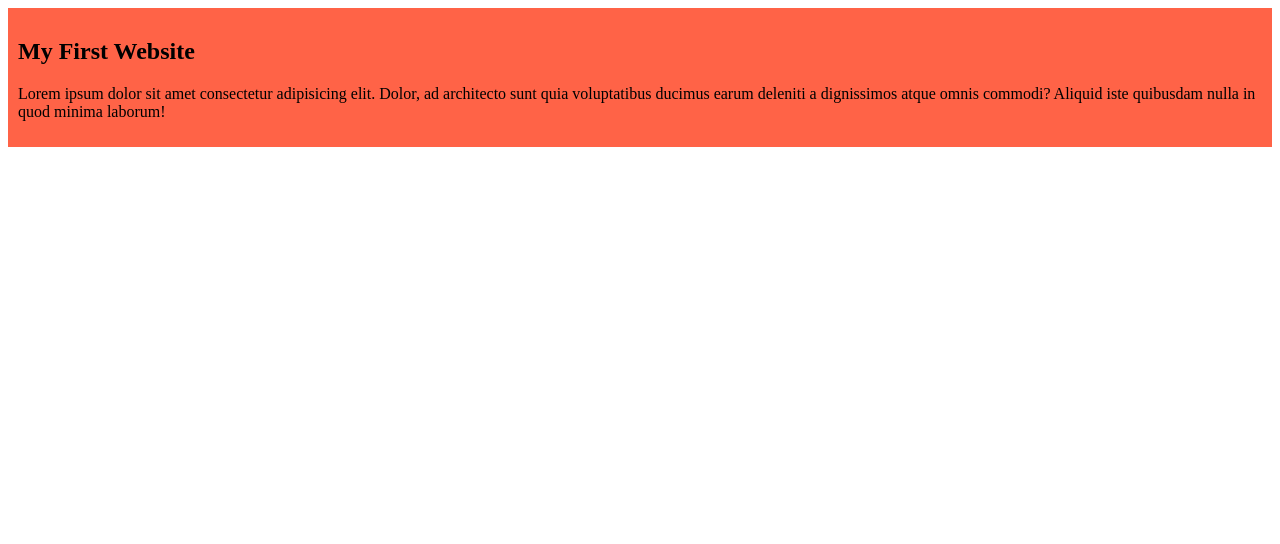
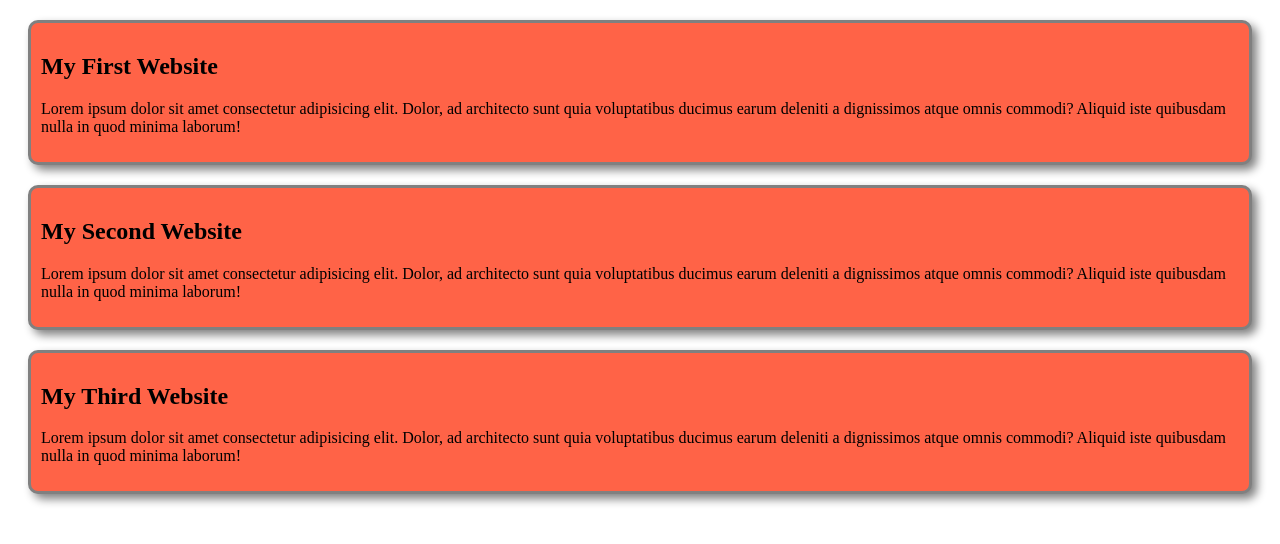
Before and after one commit to Naabil05/My-Simple-Website, a plain HTML site: page index.html in a window 1280 px wide. Drawn offline with Linux system fonts and the light colour scheme.

Commit message:
Second Change

```diff
--- a/Styles/blog.css
+++ b/Styles/blog.css
@@ -1,4 +1,8 @@
 div {
     background-color: tomato;
     padding: 10px;
+    margin: 20px;
+    border: 3px solid gray;
+    border-radius: 10px;
+    box-shadow: 5px 5px 10px gray;
 }
--- a/index.html
+++ b/index.html
@@ -14,6 +14,16 @@
         <p>Lorem ipsum dolor sit amet consectetur adipisicing elit. Dolor, ad architecto sunt quia voluptatibus ducimus
             earum deleniti a dignissimos atque omnis commodi? Aliquid iste quibusdam nulla in quod minima laborum!</p>
     </div>
+    <div>
+        <h2>My Second Website</h2>
+        <p>Lorem ipsum dolor sit amet consectetur adipisicing elit. Dolor, ad architecto sunt quia voluptatibus ducimus
+            earum deleniti a dignissimos atque omnis commodi? Aliquid iste quibusdam nulla in quod minima laborum!</p>
+    </div>
+    <div>
+        <h2>My Third Website</h2>
+        <p>Lorem ipsum dolor sit amet consectetur adipisicing elit. Dolor, ad architecto sunt quia voluptatibus ducimus
+            earum deleniti a dignissimos atque omnis commodi? Aliquid iste quibusdam nulla in quod minima laborum!</p>
+    </div>
 </body>
 
 </html>
```
